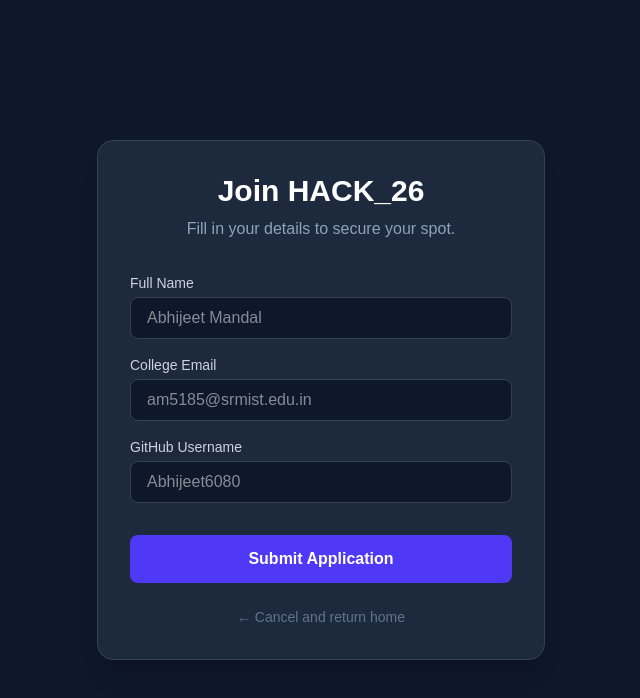
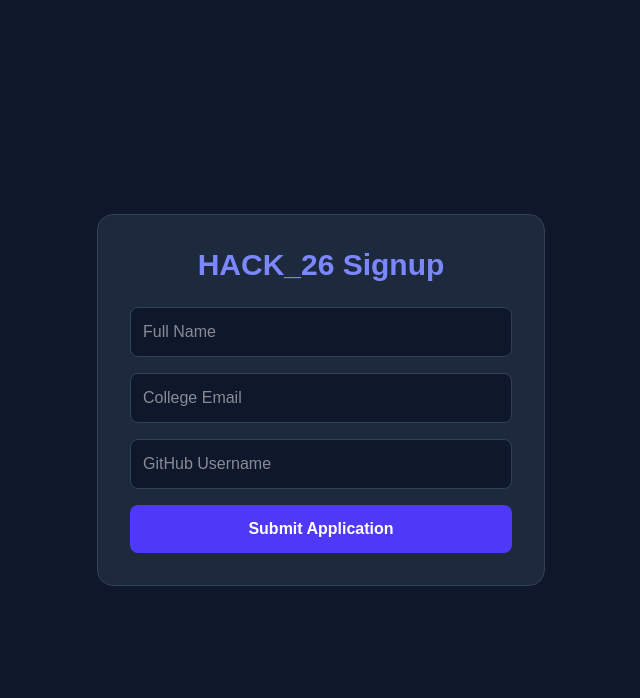
Before and after one commit to abhijeetmandal278-alt/hackathon-26, a Next.js app: page /register in a window 1280 px wide. Shown: the top 698 px of the page, without its empty margins (319-959 px from the left). Built offline with nearby package versions, Linux system fonts and the light colour scheme; no server answers.

Commit message:
added live supabase registration logic

```diff
--- a/app/register/page.tsx
+++ b/app/register/page.tsx
@@ -1,49 +1,55 @@
+'use client'
+import { supabase } from '../supabase'
+import { useState } from 'react'
+
 export default function Register() {
-    return (
-    <div className="min-h-screen bg-slate-900 text-white flex flex-col items-center justify-center px-4">
-        <div className="w-full max-w-md bg-slate-800 p-8 rounded-2xl border border-slate-700 shadow-xl">
-        <h1 className="text-3xl font-bold mb-2 text-center">Join HACK_26</h1>
-        <p className="text-slate-400 text-center mb-8">Fill in your details to secure your spot.</p>
+    const [formData, setFormData] = useState({ name: '', email: '', github: '' })
+    const handleSubmit = async (e: React.FormEvent) => {
+    e.preventDefault()
+    // This sends the data to your 'registrations' table
+    const { error } = await supabase.from('registrations').insert([formData])
 
-        <form className="space-y-4">
-            <div>
-            <label className="block text-sm font-medium text-slate-300 mb-1">Full Name</label>
+    if (error) {
+        alert('Error: ' + error.message)
+    } else {
+        alert('Success! You are registered for HACK_26.')
+        setFormData({ name: '', email: '', github: '' }) // Clears the form
+    }
+}
+
+return (
+    <div className="min-h-screen bg-slate-900 text-white flex flex-col items-center justify-center p-4">
+        <form onSubmit={handleSubmit} className="bg-slate-800 p-8 rounded-2xl border border-slate-700 w-full max-w-md">
+        <h1 className="text-3xl font-bold mb-6 text-center text-indigo-400">HACK_26 Signup</h1>
+
+        <div className="space-y-4">
             <input
-            type="text"
-            className="w-full bg-slate-900 border border-slate-700 rounded-lg px-4 py-2 focus:outline-none focus:ring-2 focus:ring-indigo-500"
-            placeholder="Abhijeet Mandal"
+            placeholder="Full Name"
+            className="w-full p-3 bg-slate-900 border border-slate-700 rounded-lg focus:ring-2 focus:ring-indigo-500 outline-none"
+            onChange={(e) => setFormData({...formData, name: e.target.value})}
+            value={formData.name}
+            required
             />
-            </div>
-            <div>
-            <label className="block text-sm font-medium text-slate-300 mb-1">College Email</label>
             <input
+            placeholder="College Email"
             type="email"
-            className="w-full bg-slate-900 border border-slate-700 rounded-lg px-4 py-2 focus:outline-none focus:ring-2 focus:ring-indigo-500"
-            placeholder="am5185@srmist.edu.in"
+            className="w-full p-3 bg-slate-900 border border-slate-700 rounded-lg focus:ring-2 focus:ring-indigo-500 outline-none"
+            onChange={(e) => setFormData({...formData, email: e.target.value})}
+            value={formData.email}
+            required
             />
-            </div>
-
-            <div>
-            <label className="block text-sm font-medium text-slate-300 mb-1">GitHub Username</label>
             <input
-            type="text"
-            className="w-full bg-slate-900 border border-slate-700 rounded-lg px-4 py-2 focus:outline-none focus:ring-2 focus:ring-indigo-500"
-            placeholder="Abhijeet6080"
+            placeholder="GitHub Username"
+            className="w-full p-3 bg-slate-900 border border-slate-700 rounded-lg focus:ring-2 focus:ring-indigo-500 outline-none"
+            onChange={(e) => setFormData({...formData, github: e.target.value})}
+            value={formData.github}
+            required
             />
-            </div>
-
-            <button
-            type="submit"
-            className="w-full bg-indigo-600 hover:bg-indigo-500 py-3 rounded-lg font-bold transition mt-4"
-            >
+            <button type="submit" className="w-full bg-indigo-600 hover:bg-indigo-500 py-3 rounded-lg font-bold transition duration-200">
             Submit Application
             </button>
+            </div>
             </form>
-
-        <a href="/" className="block text-center mt-6 text-slate-500 hover:text-white text-sm transition">
-        ← Cancel and return home
-        </a>
-        </div>
-    </div>
-    );
-}
+            </div>
+            )
+        }
--- /dev/null
+++ b/app/supabase.ts
@@ -0,0 +1,6 @@
+import { createClient } from '@supabase/supabase-js'
+
+const supabaseUrl = process.env.NEXT_PUBLIC_SUPABASE_URL!
+const supabaseAnonKey = process.env.NEXT_PUBLIC_SUPABASE_ANON_KEY!
+
+export const supabase = createClient(supabaseUrl, supabaseAnonKey)
--- a/package.json
+++ b/package.json
@@ -9,6 +9,7 @@
     "lint": "eslint"
   },
   "dependencies": {
+    "@supabase/supabase-js": "^2.98.0",
     "next": "16.1.6",
     "react": "19.2.3",
     "react-dom": "19.2.3"
```
Also changed, not shown: 1 other file (tests, documents, lock files or other folders).
